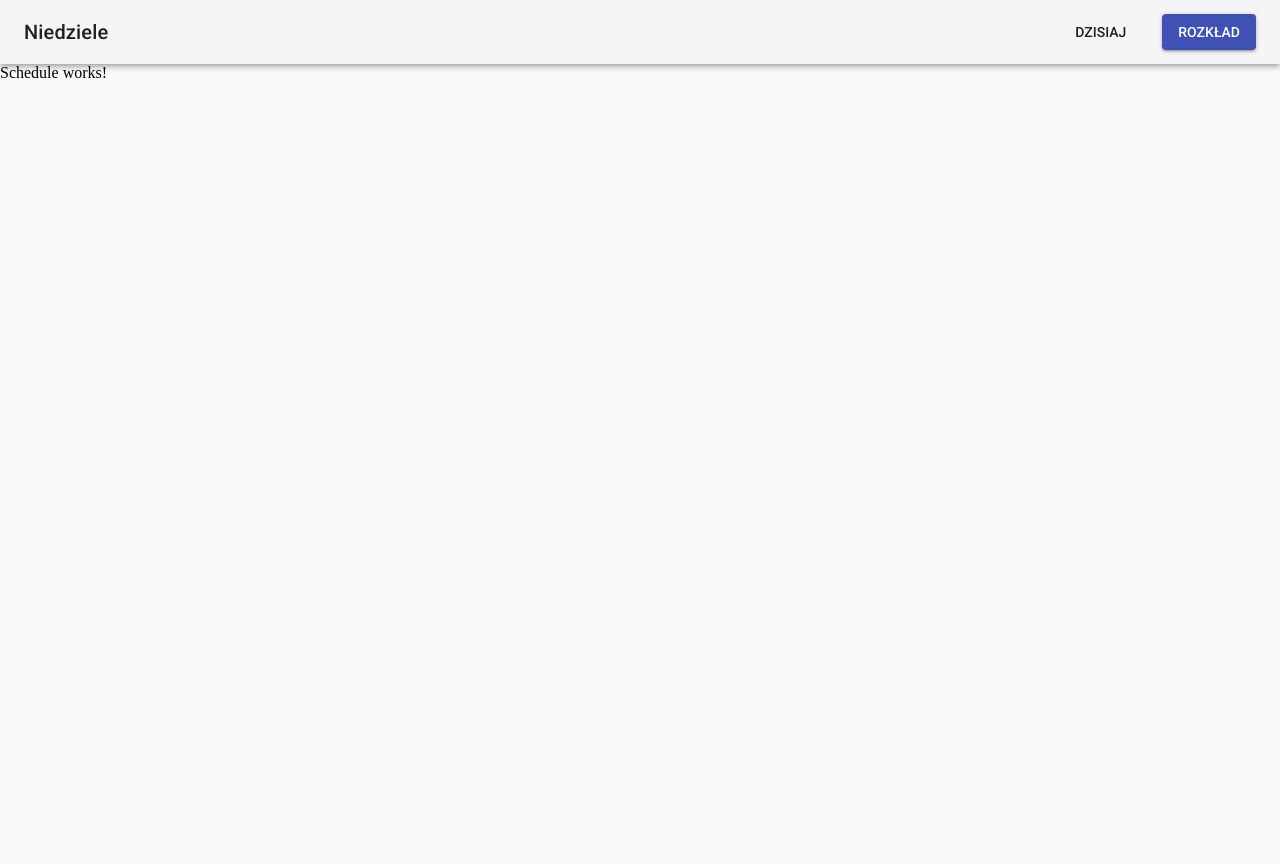
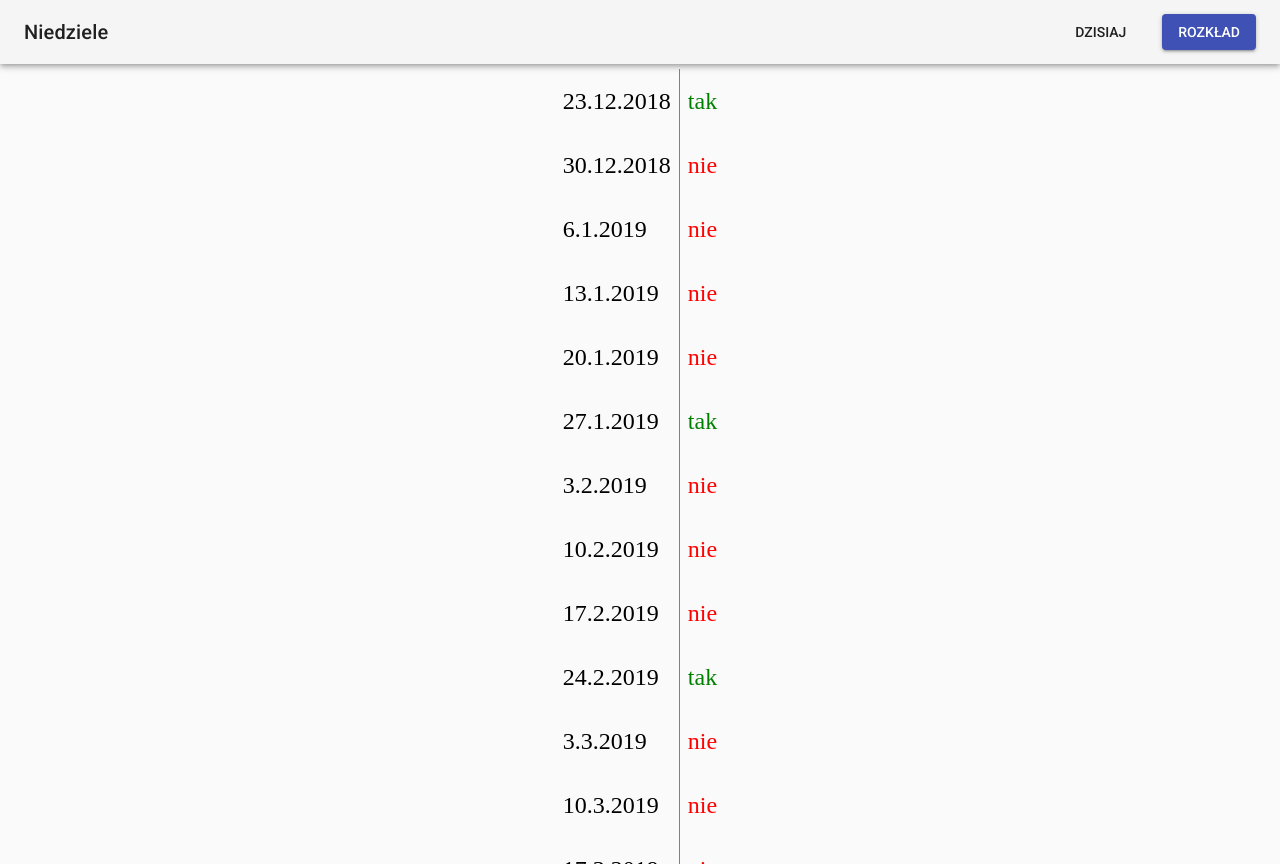
Before and after one commit to MieszkoR/niedziele, a React (Create React App) app: page /rozklad in a window 1280 px wide. Before the commit the page ends 800 px from the top, so only its background shows below. Built offline with nearby package versions, Linux system fonts and the light colour scheme.

Commit message:
kappakek

```diff
--- a/src/App.js
+++ b/src/App.js
@@ -95,7 +95,7 @@ class App extends Component {
           </AppBar>
           <Fragment>
             <Route exact path="/" component={Today} />
-            <Route path="/rozklad" component={Schedule} />
+            <Route  path="/rozklad" component={Schedule} />
           </Fragment>
         </Fragment>
       </BrowserRouter>
--- a/src/components/Schedule.js
+++ b/src/components/Schedule.js
@@ -1,8 +1,32 @@
 import React, { Component, Fragment } from "react";
+import tab from "./xddd";
+let el;
+
+let tab2=[];
+let j=0;
+for(let i=0;i<23;i++){
+  if(tab[j+1]==="tak"){
+  el=<td STYLE="color:green">{tab[j+1]} </td>;
+  }else{
+    el=<td STYLE="color:red;">{tab[j+1]} </td>;
+  }
+tab2[i]=<tr STYLE="font-size:x-large"><td>{tab[j]}</td> {el}</tr>;
+j+=2;
+
+}
 
 class Content extends Component {
   render() {
-    return <Fragment>Schedule works!</Fragment>;
+
+    return(
+      <center>
+        <div STYLE="100%;height:800px;line-height:3em;overflow:auto;padding:5px;">
+    <table rules="cols"cellpadding="8">
+      {tab2}
+    </table>
+    </div>
+    </center>
+    )
   }
 }
 
--- a/src/components/Today.js
+++ b/src/components/Today.js
@@ -1,9 +1,62 @@
 import React, { Component, Fragment } from "react";
+import tab from "./xddd";
+import { Schedule } from ".";
+
+  let t=false;
+  var now = new Date();
+
+  let day=now.getUTCDay(); //który dzień tygodnia
+  let brak=7-day; //ile zostało dni do niedzieli
+  if(brak!==0){ //czy jest niedziela
+  let tru=now.getDate(); //który dzień miesiąca
+  tru+=brak; //najbliższa niedziela
+  now.setDate(tru);
+}else t=true;
+
+var sunday = now.getDate().toString() +'.'+ (now.getMonth()+1).toString() +'.'+now.getFullYear().toString();
+
+
+
+
+let kiedy;
+if(t){
+  kiedy=<h1>Dzisiejsza niedziela</h1>;
+}else{
+  kiedy=<h1 STYLE="margin-bottom:0">Następna niedziela</h1>;
+}
+if(tab[tab.indexOf(sunday)+1]==="tak"){
+
+
+
+   sunday=<h1 STYLE="color:green">jest</h1>;
+}
+  else{
+  sunday=<h1 STYLE="color:red">nie jest</h1>;
+}
+
 
 class Content extends Component {
+
+
   render() {
-    return <Fragment>Today works!</Fragment>;
+    return (
+      <center>
+        <br/>
+      {kiedy}
+      <br/>
+      {sunday}
+      <br/>
+      <h1 STYLE="margin-top:0">handlowa</h1>
+
+      </center>
+
+
+
+      );
   }
 }
 
+
+
+
 export default Content;
--- /dev/null
+++ b/src/components/xddd.js
@@ -0,0 +1,32 @@
+let tab=[
+    "23.12.2018","tak",
+    "30.12.2018","nie",
+    "6.1.2019","nie",
+    "13.1.2019","nie",
+    "20.1.2019","nie",
+    "27.1.2019","tak",
+    "3.2.2019","nie",
+    "10.2.2019","nie",
+    "17.2.2019","nie",
+    "24.2.2019","tak",
+    "3.3.2019","nie",
+    "10.3.2019","nie",
+    "17.3.2019","nie",
+    "24.3.2019","nie",
+    "31.3.2019","tak",
+    "7.4.2019","nie",
+    "14.4.2019","tak",
+    "21.4.2019","nie",
+    "28.4.2019","tak",
+    "5.5.2019","nie",
+    "12.5.2019","nie",
+    "19.5.2019","nie",
+    "26.5.2019","tak",
+
+
+
+
+
+
+    ]
+    module.exports=tab;
```
